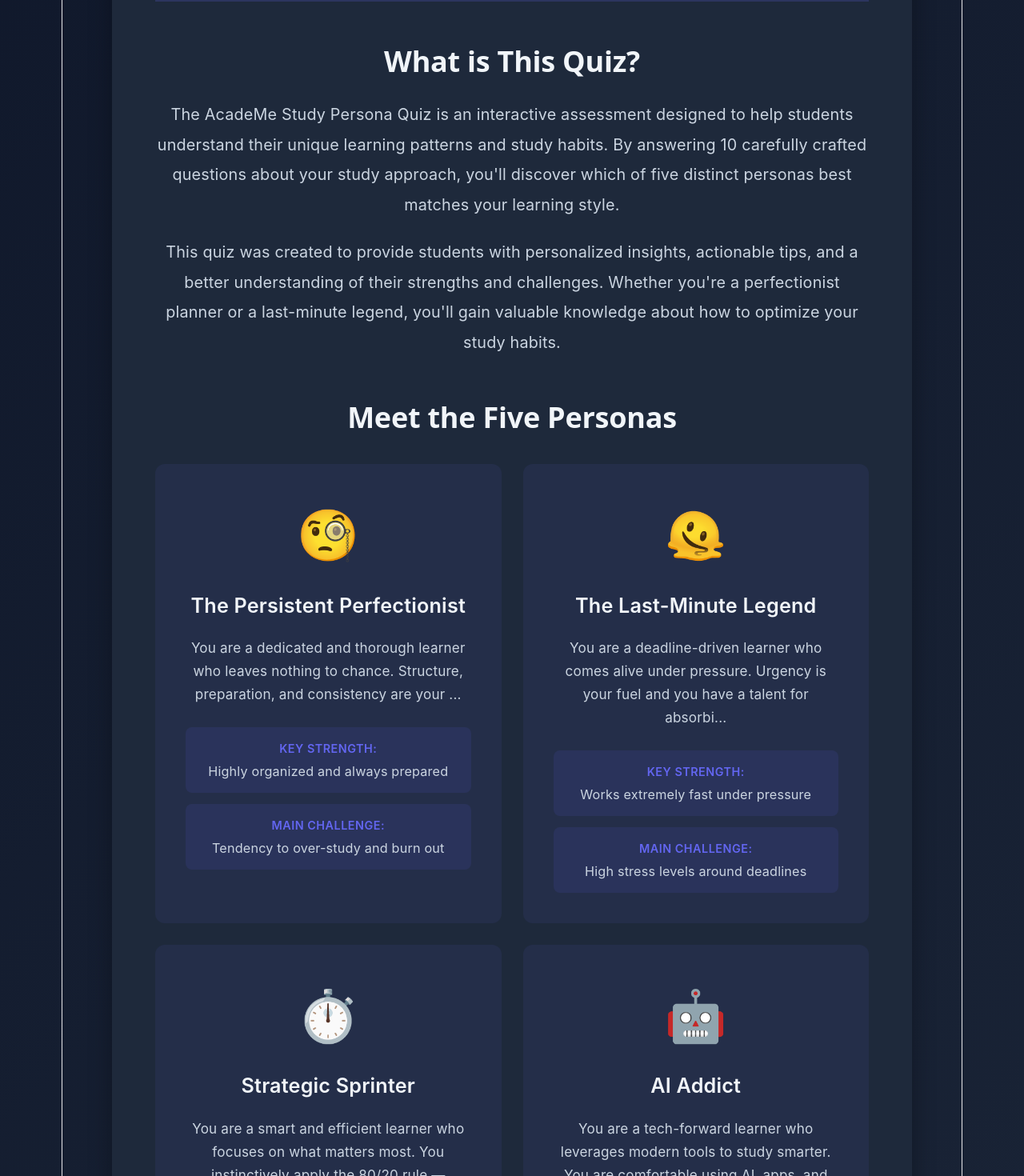
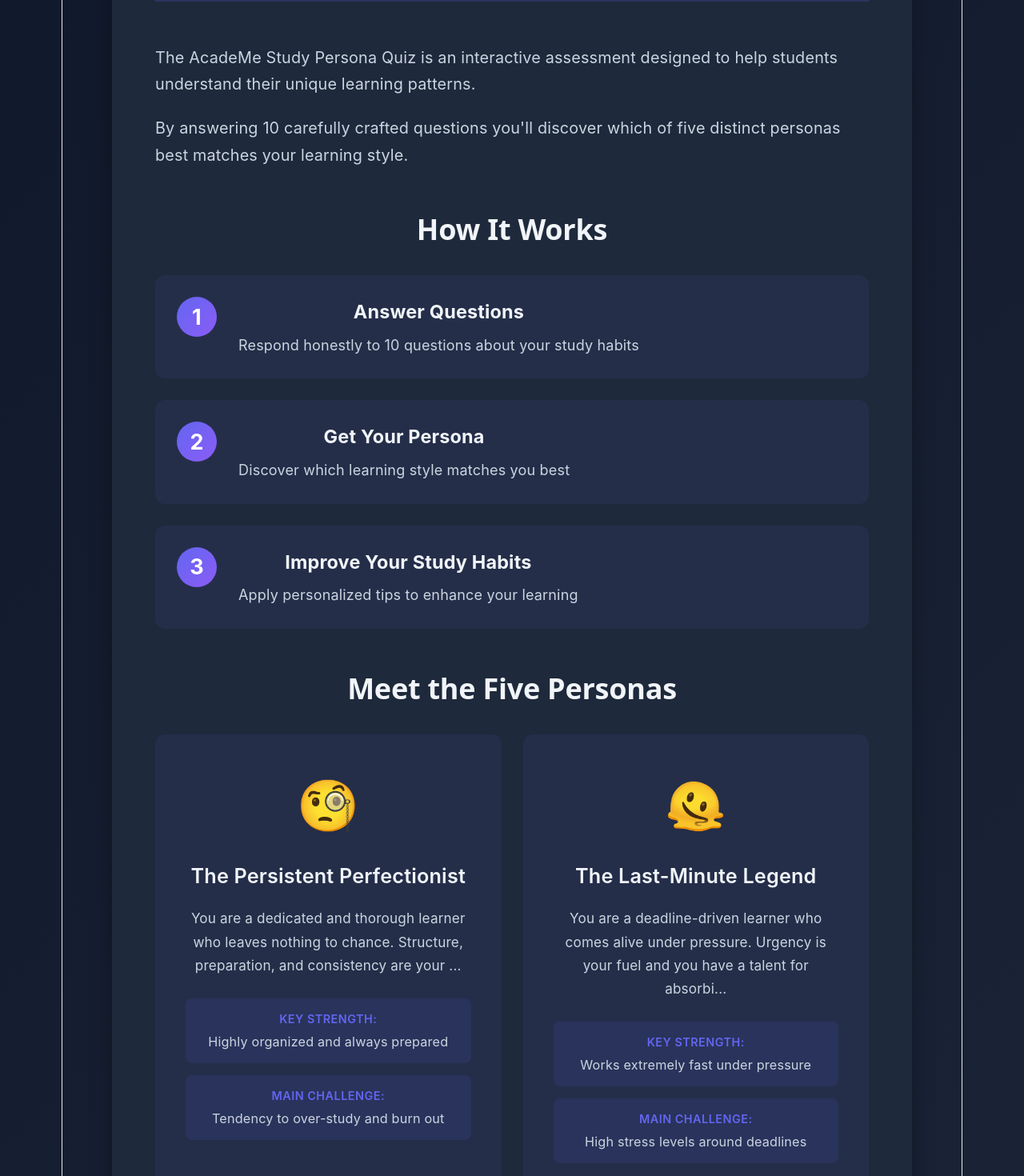
Before and after one commit to hwnest25/AcadeMe, a React (Vite) app: page /About in a window 1280 px wide. Shown: the part 600-2070 px from the top of the page at 80% size. Built offline with nearby package versions, Linux system fonts and the light colour scheme.

Commit message:
Tidy up components.

```diff
--- a/src/components/Navbar.jsx
+++ b/src/components/Navbar.jsx
@@ -33,7 +33,7 @@
                             to="/Personas"
                             className={`nav-link ${location.pathname === "/Personas" ? "active" : ""}`}
                         >
-                            Personas
+                            Explore the Personas
                         </Link>
                     </li>
                     <li>
--- /dev/null
+++ b/src/components/PersonaPreviewCard.jsx
@@ -0,0 +1,33 @@
+const PersonaPreviewCard = ({ persona }) => {
+  return (
+    <div className="persona-card">
+      <div className="persona-card-emoji">{persona.emoji}</div>
+
+      <h3 className="persona-card-name">
+        {persona.name}
+      </h3>
+
+      <p className="persona-card-description">
+        {persona.description.substring(0,120)}...
+      </p>
+
+      <div className="persona-highlights">
+        <div className="highlight">
+          <span className="highlight-label">Key Strength:</span>
+          <span className="highlight-text">
+            {persona.strengths[0]}
+          </span>
+        </div>
+
+        <div className="highlight">
+          <span className="highlight-label">Main Challenge:</span>
+          <span className="highlight-text">
+            {persona.challenges[0]}
+          </span>
+        </div>
+      </div>
+    </div>
+  )
+}
+
+export default PersonaPreviewCard
--- /dev/null
+++ b/src/components/StepsSection.jsx
@@ -0,0 +1,40 @@
+const steps = [
+  {
+    number: 1,
+    title: "Answer Questions",
+    text: "Respond honestly to 10 questions about your study habits"
+  },
+  {
+    number: 2,
+    title: "Get Your Persona",
+    text: "Discover which learning style matches you best"
+  },
+  {
+    number: 3,
+    title: "Improve Your Study Habits",
+    text: "Apply personalized tips to enhance your learning"
+  }
+]
+
+const StepsSection = () => {
+  return (
+    <div className="steps-container">
+      {steps.map((step) => (
+        <div key={step.number} className="step-item">
+
+          <div className="step-number">
+            {step.number}
+          </div>
+
+          <div className="step-content">
+            <h4>{step.title}</h4>
+            <p>{step.text}</p>
+          </div>
+
+        </div>
+      ))}
+    </div>
+  )
+}
+
+export default StepsSection
--- a/src/data/persona_details.js
+++ b/src/data/persona_details.js
@@ -55,7 +55,7 @@
         name: "Strategic Sprinter",
         emoji: "⏱️",
         description:
-            "You are a smart and efficient learner who focuses on what matters most. You instinctively apply the 80/20 rule — spending energy where it has the highest impact. You work lean, move fast, and usually hit your targets without wasting time.",
+            "You are a smart and efficient learner who focuses on what matters most. You instinctively apply the 80/20 rule, spending energy where it has the highest impact. You work lean, move fast, and usually hit your targets without wasting time.",
         strengths: [
             "Highly efficient with time and energy",
             "Strong prioritization and planning skills",
--- a/src/pages/About.jsx
+++ b/src/pages/About.jsx
@@ -1,94 +1,88 @@
-// Pages/About.jsx
-import { personas } from "../data/persona_details.js";
-import "../styles/About.css";
+import { personas } from "../data/persona_details"
+import PersonaPreviewCard from "../components/PersonaPreviewCard"
+import StepsSection from "../components/StepsSection"
+import { Link } from "react-router-dom"
+import "../styles/About.css"
 
 const About = () => {
-    const personaList = Object.values(personas);
+
+  const personaList = Object.values(personas)
 
   return (
     <div className="about-container">
+
       <div className="about-card">
+
         <div className="about-header">
           <div className="about-icon">📚</div>
-                    <h1 className="about-title">About AcadeMe</h1>
-                    <p className="about-tagline">Discover Your Learning Style</p>
+          <h1 className="about-title">What is AcadeMe?</h1>
+          <p className="about-tagline">
+            Discover and optimize your studying style
+          </p>
         </div>
 
+
         <div className="about-section">
-                    <h2 className="section-heading">What is This Quiz?</h2>
+
           <p className="about-text">
             The AcadeMe Study Persona Quiz is an interactive assessment designed
-                        to help students understand their unique learning patterns and study habits.
-                        By answering 10 carefully crafted questions about your study approach,
-                        you'll discover which of five distinct personas best matches your learning style.
+            to help students understand their unique learning patterns.
           </p>
+
           <p className="about-text">
-                        This quiz was created to provide students with personalized insights,
-                        actionable tips, and a better understanding of their strengths and
-                        challenges. Whether you're a perfectionist planner or a last-minute legend,
-                        you'll gain valuable knowledge about how to optimize your study habits.
+            By answering 10 carefully crafted questions you'll discover which
+            of five distinct personas best matches your learning style.
           </p>
         </div>
 
         <div className="about-section">
-                    <h2 className="section-heading">Meet the Five Personas</h2>
-                    <div className="personas-grid">
-                        {personaList.map((persona, index) => (
-                            <div key={index} className="persona-card">
-                                <div className="persona-card-emoji">{persona.emoji}</div>
-                                <h3 className="persona-card-name">{persona.name}</h3>
-                                <p className="persona-card-description">
-                                    {persona.description.substring(0, 120)}...
-                                </p>
-                                <div className="persona-highlights">
-                                    <div className="highlight">
-                                        <span className="highlight-label">Key Strength:</span>
-                                        <span className="highlight-text">{persona.strengths[0]}</span>
-                                    </div>
-                                    <div className="highlight">
-                                        <span className="highlight-label">Main Challenge:</span>
-                                        <span className="highlight-text">{persona.challenges[0]}</span>
-                                    </div>
-                                </div>
-                            </div>
-                        ))}
-                    </div>
+
+          <h2 className="section-heading">
+            How It Works
+          </h2>
+
+          <StepsSection/>
+
         </div>
 
         <div className="about-section">
-                    <h2 className="section-heading">How It Works</h2>
-                    <div className="steps-container">
-                        <div className="step-item">
-                            <div className="step-number">1</div>
-                            <div className="step-content">
-                                <h4>Answer Questions</h4>
-                                <p>Respond honestly to 10 questions about your study habits</p>
-                            </div>
-                        </div>
-                        <div className="step-item">
-                            <div className="step-number">2</div>
-                            <div className="step-content">
-                                <h4>Get Your Persona</h4>
-                                <p>Discover which learning style matches you best</p>
-                            </div>
-                        </div>
-                        <div className="step-item">
-                            <div className="step-number">3</div>
-                            <div className="step-content">
-                                <h4>Improve Your Study Habits</h4>
-                                <p>Apply personalized tips to enhance your learning</p>
-                            </div>
-                        </div>
-                    </div>
+
+          <h2 className="section-heading">
+            Meet the Five Personas
+          </h2>
+
+          <div className="personas-grid">
+
+            {personaList.map((persona,index) => (
+              <PersonaPreviewCard
+                key={index}
+                persona={persona}
+              />
+            ))}
+
           </div>
 
+        </div>
+
+
+
+
         <div className="about-footer">
-                    <p>Ready to discover your study persona?</p>
-                    <a href="/Quiz" className="cta-button">Take the Quiz</a>
+
+          <p>
+            Ready to discover your study persona?
+          </p>
+
+          <Link to="/quiz" className="cta-button">
+            Take the Quiz
+          </Link>
+
         </div>
+
       </div>
+
     </div>
-    );
-};
+  )
+}
 
-export default About;
+export default About
--- a/src/pages/Home.jsx
+++ b/src/pages/Home.jsx
@@ -29,10 +29,10 @@
                     </div>
                 </div>
                 <button className="start-button" onClick={() => navigate("/quiz")}>
-                    Start Quiz
+                    Take the Quiz
                     <span className="button-arrow">→</span>
                 </button>
-                <p className="home-note">Takes about 2 minutes</p>
+                <p className="home-note">Duration: ~2 minutes</p>
             </div>
         </div>
     );
--- a/src/pages/Quiz.jsx
+++ b/src/pages/Quiz.jsx
@@ -36,8 +36,8 @@
                         <span className="question-counter">
                             Question {currentIndex + 1} of {questions.length}
                         </span>
+                    </div>
                         <span className="progress-percentage">{Math.round(progress)}%</span>
-                    </div>
                     <div className="progress-bar-container">
                         <div
                             className="progress-bar-fill"
--- a/src/styles/about.css
+++ b/src/styles/about.css
@@ -61,8 +61,9 @@
 .about-text {
   font-size: 1.1rem;
   color: var(--text-secondary);
-  line-height: 1.9;
+  line-height: 1.7;
   margin-bottom: 1.2rem;
+  text-align: left;
 }
 
 .personas-grid {
--- a/src/styles/home.css
+++ b/src/styles/home.css
@@ -101,3 +101,20 @@
   color: var(--text-secondary);
   font-size: 0.9rem;
 }
+
+.hero-features {
+  display:flex;
+  justify-content:center;
+  gap:3rem;
+  margin:2rem 0;
+}
+
+.feature-item {
+  display:flex;
+  flex-direction:column;
+  align-items:center;
+  gap:.4rem;
+  padding:.8rem 1.2rem;
+  border-radius:10px;
+  background:rgba(255,255,255,.04);
+}
--- a/src/styles/personas.css
+++ b/src/styles/personas.css
@@ -50,12 +50,13 @@
 
 /* DESCRIPTION */
 
-.personas-card .persona-description {
+.personas-card .persona-description{
   color:var(--text-secondary);
-  line-height:1.7;
+  line-height:1.75;
   margin:0;
   max-width:680px;
   text-align:left;
+  font-size:1.05rem;
 }
 
 /* TABLE */
@@ -104,9 +105,13 @@
 
 /* TIPS */
 
-.persona-tips {
-  max-width:640px;
-  margin:0 auto 2rem auto;
+.persona-tips-card{
+  background:rgba(255,255,255,0.03);
+  border:1px solid rgba(255,255,255,0.06);
+  padding:1.6rem;
+  border-radius:12px;
+  margin-bottom:1.6rem;
+  box-shadow:0 3px 12px rgba(0,0,0,0.2);
 }
 
 .persona-tips-card h3 {
@@ -185,4 +190,8 @@
 		font-size: 1.8rem;
 	}
 
+    .persona-table td, .persona-table th{
+    font-size:.9rem;
+
+    }
 }
```
Lines whose indentation alone changed are shown as unchanged.
